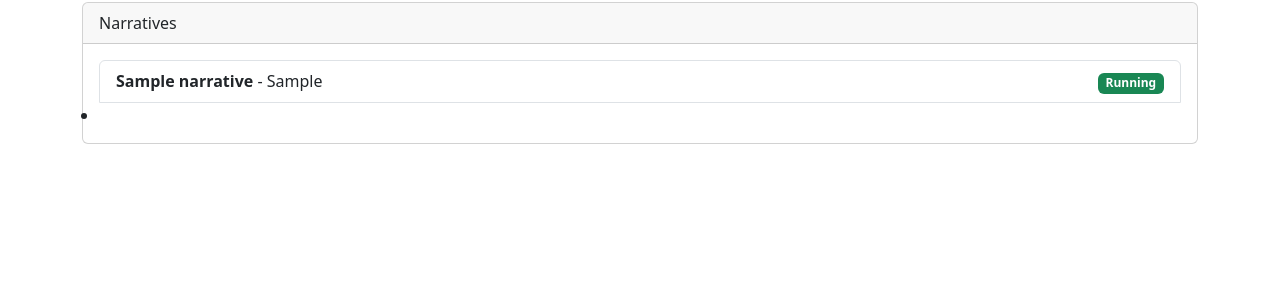
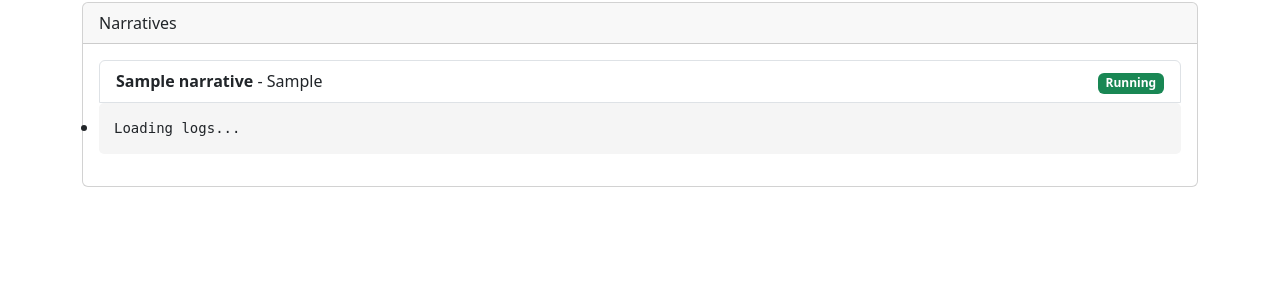
Before and after one commit to Base4Security/BUDA, a Flask app: page / in a window 1280 px wide. Shown: the part 227-530 px from the top of the page. Run offline with Flask 3, Linux system fonts and the light colour scheme; tables that the repository leaves empty hold one stand-in row (values such as "Sample post"); data that the repository does not hold is empty; parts of the project's set-up code (start-up, migrations or seed data) failed here and were passed over; some libraries are stand-ins or nearby versions.

Commit message:
Working with logs

```diff
--- a/app/routes/narratives.py
+++ b/app/routes/narratives.py
@@ -106,17 +106,19 @@ def stop_narrative_route(narrative_id):
 event_streams = {}
 
 def event_stream(narrative_id):
-    """Yields real-time execution logs."""
+    # Yields real-time execution logs for a specific narrative.
     while True:
         with open("logs/narrative_execution.log", "r") as log_file:
             lines = log_file.readlines()
             relevant_logs = [line for line in lines if f"[Narrative ID: {narrative_id}]" in line]
 
         if relevant_logs:
-            yield f"data: {relevant_logs[-1]}\n\n"
+            yield f"data: {relevant_logs[-1]}\n\n"  # Send the latest log
+            print(f"Streaming logs for Narrative ID: {narrative_id}")
+
         time.sleep(2)
 
 @narratives_bp.route('/stream/<int:narrative_id>')
 def stream_logs(narrative_id):
-    """Streams real-time execution logs for a narrative."""
+    # Streams real-time execution logs for a narrative.
     return Response(event_stream(narrative_id), mimetype="text/event-stream")
--- a/app/templates/home.html
+++ b/app/templates/home.html
@@ -26,7 +26,7 @@
         {% if narratives %}
         <ul class="list-group">
             {% for narrative in narratives %}
-            <li class="list-group-item d-flex justify-content-between align-items-center">
+            <li id="narrative-{{ narrative.id }}" class="list-group-item d-flex justify-content-between align-items-center">
                 <div>
                     <strong>{{ narrative.title[:50] }}{% if narrative.title|length > 50 %}...{% endif %}</strong> -
                     {{ narrative.objective[:100] }}{% if narrative.objective|length > 100 %}...{% endif %}
@@ -40,7 +40,7 @@
                 </div>
             </li>
             <li>
-                <pre id="log-{{ narrative.id }}"></pre>
+                <pre id="log-{{ narrative.id }}" class="log-container">Loading logs...</pre>
             </li>
             {% endfor %}
         </ul>
@@ -51,12 +51,56 @@
 </div>
 
 <script>
+
+let eventSources = {};  // Store EventSource instances per narrative
+
 function startLogStream(narrativeId) {
+    console.log(`Starting log stream for Narrative ID: ${narrativeId}`);
+    if (eventSources[narrativeId]) return;  // Prevent duplicate streams
+
     const eventSource = new EventSource(`/narratives/stream/${narrativeId}`);
+    eventSources[narrativeId] = eventSource;
+
     eventSource.onmessage = function(event) {
         document.getElementById(`log-${narrativeId}`).textContent += event.data + "\n";
     };
+
+    eventSource.onerror = function() {
+        console.error(`Stream for Narrative ${narrativeId} disconnected.`);
+        eventSource.close();
+        delete eventSources[narrativeId];  // ✅ Clean up on error
+    };
 }
+
+// Start streaming logs for all running narratives on page load
+document.addEventListener("DOMContentLoaded", function () {
+    console.log("DOMContentLoaded");
+    let runningNarratives = document.querySelectorAll(".bg-success");
+    console.log(runningNarratives);
+    runningNarratives.forEach(narrative => {
+        console.log(`Starting log stream for Narrative ID: ${narrative.parentElement.parentElement.id.replace("log-", "")}`);
+        console.log(narrative);
+        console.log(narrative.parentElement);
+        console.log(narrative.parentElement.parentElement);
+        console.log(narrative.parentElement.parentElement.id.replace("log-", ""));
+        let narrativeId = narrative.parentElement.parentElement.id.replace("narrative-", "");
+        startLogStream(narrativeId);
+    });
+});
+
 </script>
 
+<style>
+    .log-container {
+        background-color: #f5f5f5;
+        border-radius: 5px;
+        padding: 15px;
+        font-family: monospace;
+        overflow-x: auto;
+        max-height: 300px;
+        white-space: pre-wrap;
+        word-break: break-word;
+    }
+</style>
+
 {% endblock %}
--- a/app/utils/narrative_worker.py
+++ b/app/utils/narrative_worker.py
@@ -44,7 +44,6 @@ def narrative_engine(narrative_id, app):
             commands = generate_commands(narrative)
 
             for command in commands:
-                print(f"Executing command: {command}")
                 output = execute_command(narrative.id, "Test", command)
                 print(f"Output: {output}")
 
```
Lines whose indentation alone changed are shown as unchanged.
